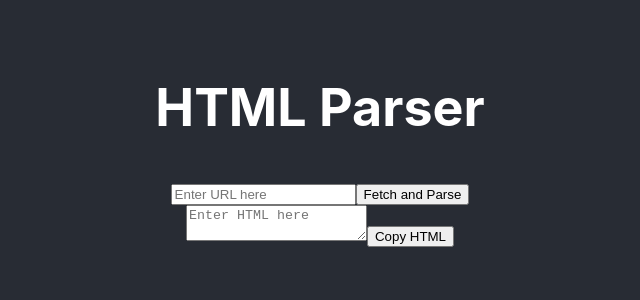
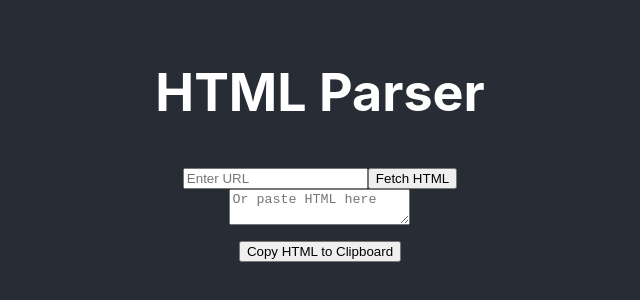
Before and after one commit to NekkidBear/parsing-challenge, a React (Create React App) app: page / in a window 1280 px wide. Shown: the part 256-556 px from the top of the page, without its empty margins (320-960 px from the left). Built offline with nearby package versions, Linux system fonts and the light colour scheme.

Commit message:
run build; correct typescript errors.

```diff
--- a/package.json
+++ b/package.json
@@ -12,7 +12,7 @@
     "@types/react-dom": "^18.3.0",
     "react": "^18.3.1",
     "react-dom": "^18.3.1",
-    "react-scripts": "5.0.1",
+    "react-scripts": "^5.0.1",
     "typescript": "^4.9.5",
     "web-vitals": "^2.1.4"
   },
--- a/src/HTMLParser.tsx
+++ b/src/HTMLParser.tsx
@@ -1,102 +1,64 @@
-import React, { useState, useEffect } from 'react';
-import * as cheerio from 'cheerio';
+import React, { useState } from 'react';
 import axios from 'axios';
-import './App.css';
 
+// Define the structure of a parsed item
 interface ParsedItem {
-  level: number;
   content: string;
   children: ParsedItem[];
 }
 
-const HtmlParser: React.FunctionComponent = () => {
-  const [inputHtml, setInputHtml] = useState<string>('');
-  const [parsedContent, setParsedContent] = useState<ParsedItem[]>([]);
-  const [url, setUrl] = useState<string>('');
-  const [loading, setLoading] = useState<boolean>(false);
-  const [error, setError] = useState<string | null>(null);
+const HTMLParser: React.FC = () => {
+  const [url, setUrl] = useState(''); // State to hold the URL input by the user
+  const [inputHtml, setInputHtml] = useState(''); // State to hold the fetched HTML content
+  const [parsedItems, setParsedItems] = useState<ParsedItem[]>([]); // State to hold the parsed items
+  const [loading, setLoading] = useState(false); // State to indicate loading status
+  const [error, setError] = useState<string | null>(null); // State to hold any error messages
 
-  const parseHtml = (html: string): ParsedItem[] => {
-    const $ = cheerio.load(html);
-    const items: ParsedItem[] = [];
-
-    const processNode = (element: cheerio.Element, level: number): ParsedItem => {
-      const $element = $(element);
-      const item: ParsedItem = {
-        level,
-        content: $element.clone().children().remove().end().text().trim(),
-        children: [],
-      };
-
-      $element.children().each((_, child) => {
-        if (['p', 'div', 'span', 'h1'].includes(child.tagName.toLowerCase())) {
-          item.children.push(processNode(child, level + 1));
-        }
-      });
-
-      return item;
-    };
-
-    $('body').children().each((_, element) => {
-      if (['p', 'div', 'span', 'h1'].includes(element.tagName.toLowerCase())) {
-        items.push(processNode(element, 0));
-      }
-    });
-
-    return items;
-  };
-
-  useEffect(() => {
-    if (inputHtml) {
-      setLoading(true);
-      const parsed = parseHtml(inputHtml);
-      setParsedContent(parsed);
-      setLoading(false);
-    }
-  }, [inputHtml]);
-
+  // Function to fetch HTML content from the provided URL
   const fetchHtmlFromUrl = async () => {
     try {
-      setLoading(true);
+      setLoading(true); // Indicate loading state
       setError(null); // Clear any previous errors
-      const response = await axios.get(url);
-      setInputHtml(response.data);
+      const response = await axios.get(url); // Fetch HTML content from the provided URL
+      setInputHtml(response.data); // Set the fetched HTML content to state
     } catch (error) {
-      console.error('Error fetching HTML:', error);
-      setError('Failed to fetch HTML content. Please check the URL and try again.');
+      console.error('Error fetching HTML:', error); // Log the error for debugging
+      setError('Failed to fetch HTML content. Please check the URL and try again.'); // Set user-friendly error message
     } finally {
-      setLoading(false);
+      setLoading(false); // Reset loading state
     }
   };
 
+  // Function to copy text to clipboard
   const copyToClipboard = (text: string) => {
     navigator.clipboard.writeText(text).then(() => {
-      alert('Copied to clipboard!');
+      alert('Copied to clipboard!'); // Notify user of successful copy
     }, (err) => {
-      console.error('Could not copy text: ', err);
+      console.error('Could not copy text: ', err); // Log the error if copy fails
     });
   };
 
+  // Function to recursively render parsed content
   const renderParsedContent = (items: ParsedItem[], level: number = 0): JSX.Element[] => {
     return items.map((item, index) => {
-      const indentClass = `indent-${level}`;
-      const paragraphHierarchy = item.content.match(/^\((\w+)\)/);
-      const paragraphHeading = item.content.match(/<em>(.*?)<\/em>/);
+      const indentClass = `indent-${level}`; // Class for indentation based on hierarchy level
+      const paragraphHierarchy = item.content.match(/^\((\w+)\)/); // Match paragraph hierarchy pattern
+      const paragraphHeading = item.content.match(/<em>(.*?)<\/em>/); // Match paragraph heading pattern
 
       return (
         <div key={index} id={`p-${item.content}`} className="parsed-item">
           <p className={`${indentClass} parsed-paragraph`} data-title={item.content}>
             {paragraphHierarchy && (
               <span className="paragraph-hierarchy">
-                <span className="paren">({paragraphHierarchy[1]})</span>
+                <span className="paren">({paragraphHierarchy[1]})</span> {/* Render paragraph hierarchy */}
               </span>
             )}
             {paragraphHeading && (
               <em className="paragraph-heading">{paragraphHeading[1]}</em>
-            )}
-            {item.content}
+            )} {/* Render paragraph heading */}
+            {item.content} {/* Render the content */}
           </p>
-          {renderParsedContent(item.children, level + 1)}
+          {renderParsedContent(item.children, level + 1)} {/* Recursively render child items */}
         </div>
       );
     });
@@ -108,21 +70,31 @@ const HtmlParser: React.FunctionComponent = () => {
         <input
           type="text"
           value={url}
-          onChange={(e) => setUrl(e.target.value)}
-          placeholder="Enter URL here"
+          onChange={(e) => setUrl(e.target.value)} // Update URL state on input change
+          placeholder="Enter URL"
         />
-        <button onClick={fetchHtmlFromUrl}>Fetch and Parse</button>
+        <button onClick={fetchHtmlFromUrl} disabled={loading}>
+          {loading ? 'Loading...' : 'Fetch HTML'} {/* Button to fetch HTML content */}
+        </button>
       </div>
-      <textarea
-        value={inputHtml}
-        onChange={(e) => setInputHtml(e.target.value)}
-        placeholder="Enter HTML here"
-      />
-      <button onClick={() => copyToClipboard(inputHtml)}>Copy HTML</button>
-      {loading ? <div className="spinner"></div> : <div>{renderParsedContent(parsedContent)}</div>}
-      {error && <div className="error-message">{error}</div>}
+      {error && <p className="error">{error}</p>} {/* Display error message if any */}
+      <div>
+        <textarea
+          value={inputHtml}
+          onChange={(e) => setInputHtml(e.target.value)} // Update HTML content state on input change
+          placeholder="Or paste HTML here"
+        />
+      </div>
+      <div>
+        <button onClick={() => copyToClipboard(inputHtml)}>
+          Copy HTML to Clipboard {/* Button to copy HTML content to clipboard */}
+        </button>
+      </div>
+      <div>
+        {renderParsedContent(parsedItems)} {/* Render the parsed content */}
+      </div>
     </div>
   );
 };
 
-export default HtmlParser;
+export default HTMLParser;
```
Also changed, not shown: 1 other file (tests, documents, lock files or other folders).
